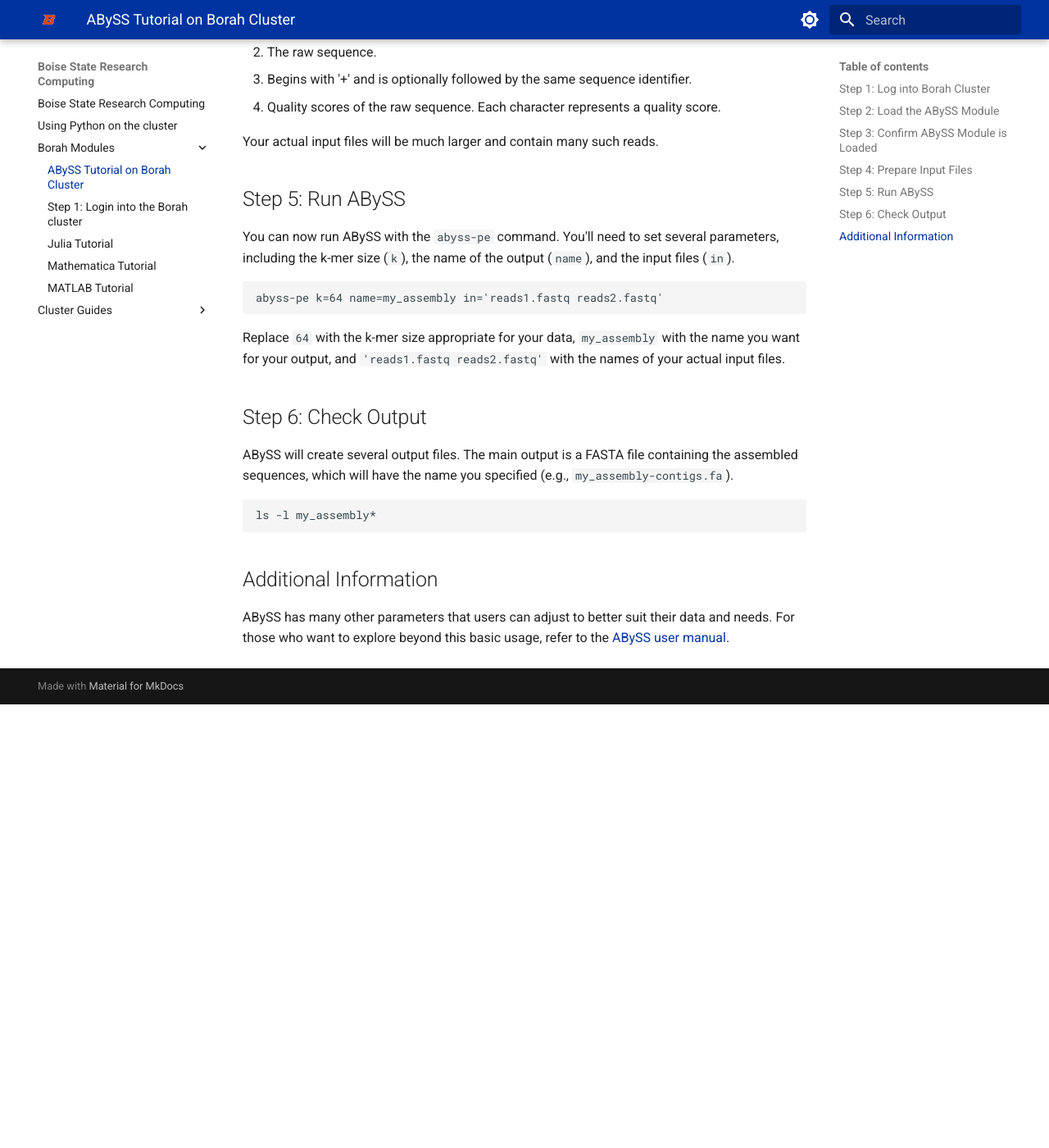
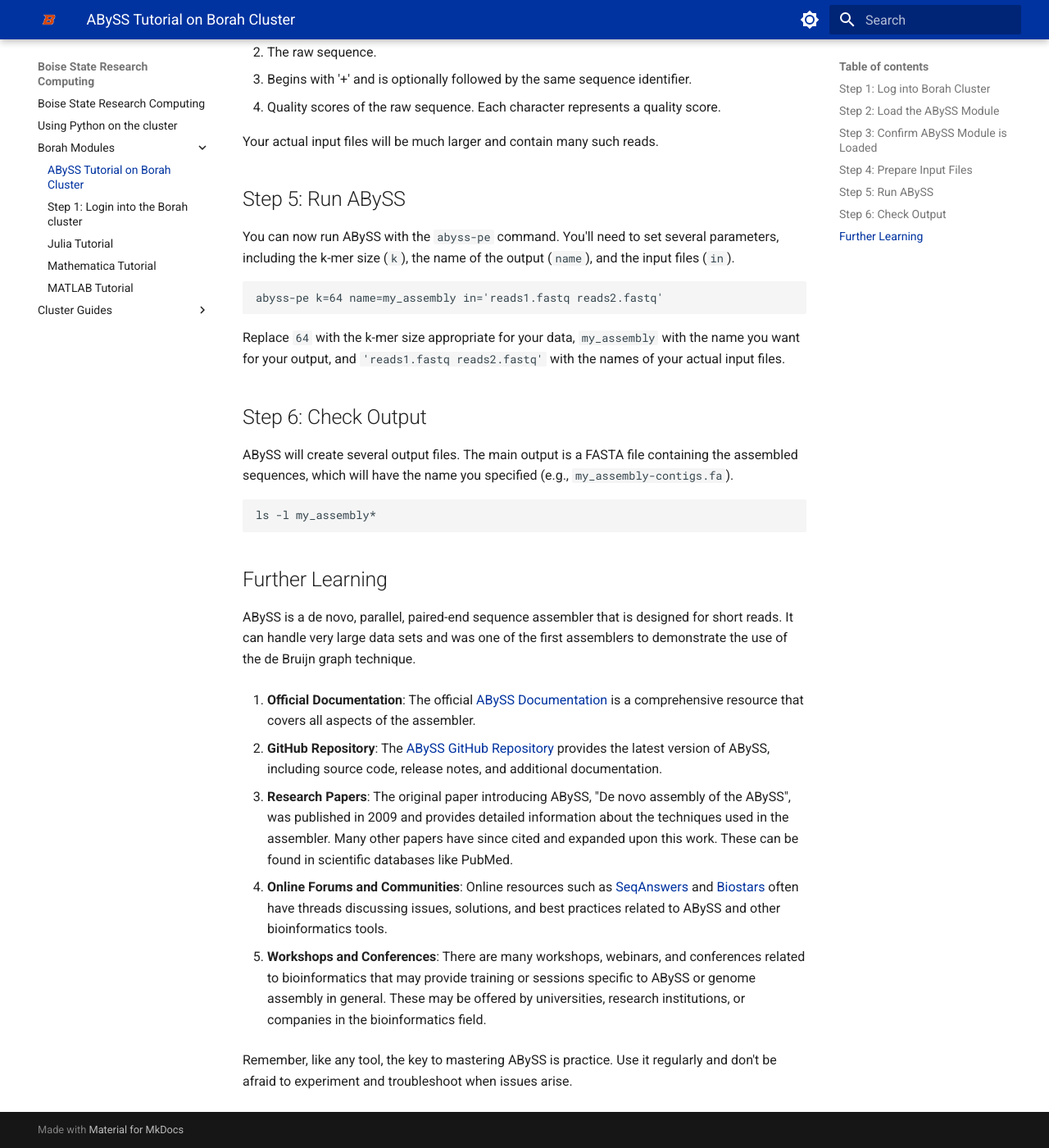
Before and after one commit to bsurc/docs, an MkDocs documentation site: the page built from docs/Borah Modules/Abyss-Tutorial.md, in a window 1280 px wide and 1400 px high, scrolled down 1246 px. Shown: the whole window at 82% size. Built offline with MkDocs 1.6.1 and Material for MkDocs 9.7.7, drawn with Linux system fonts in a browser that asks for light colours; before the commit the page ends 2105 px from its top, so only the background shows below that.

Commit message:
Update Abyss-Tutorial.md

````diff
--- a/docs/Borah Modules/Abyss-Tutorial.md
+++ b/docs/Borah Modules/Abyss-Tutorial.md
@@ -68,6 +68,18 @@ ABySS will create several output files. The main output is a FASTA file containi
 ls -l my_assembly*
 ```
 
-## Additional Information
+## Further Learning
 
-ABySS has many other parameters that users can adjust to better suit their data and needs. For those who want to explore beyond this basic usage, refer to the [ABySS user manual](https://www.bcgsc.ca/abyss).
+ABySS is a de novo, parallel, paired-end sequence assembler that is designed for short reads. It can handle very large data sets and was one of the first assemblers to demonstrate the use of the de Bruijn graph technique.
+
+1. **Official Documentation**: The official [ABySS Documentation](https://www.bcgsc.ca/abyss) is a comprehensive resource that covers all aspects of the assembler.
+
+2. **GitHub Repository**: The [ABySS GitHub Repository](https://github.com/bcgsc/abyss) provides the latest version of ABySS, including source code, release notes, and additional documentation.
+
+3. **Research Papers**: The original paper introducing ABySS, "De novo assembly of the ABySS", was published in 2009 and provides detailed information about the techniques used in the assembler. Many other papers have since cited and expanded upon this work. These can be found in scientific databases like PubMed.
+
+4. **Online Forums and Communities**: Online resources such as [SeqAnswers](http://seqanswers.com/) and [Biostars](https://www.biostars.org/) often have threads discussing issues, solutions, and best practices related to ABySS and other bioinformatics tools.
+
+5. **Workshops and Conferences**: There are many workshops, webinars, and conferences related to bioinformatics that may provide training or sessions specific to ABySS or genome assembly in general. These may be offered by universities, research institutions, or companies in the bioinformatics field.
+
+Remember, like any tool, the key to mastering ABySS is practice. Use it regularly and don't be afraid to experiment and troubleshoot when issues arise.
````
